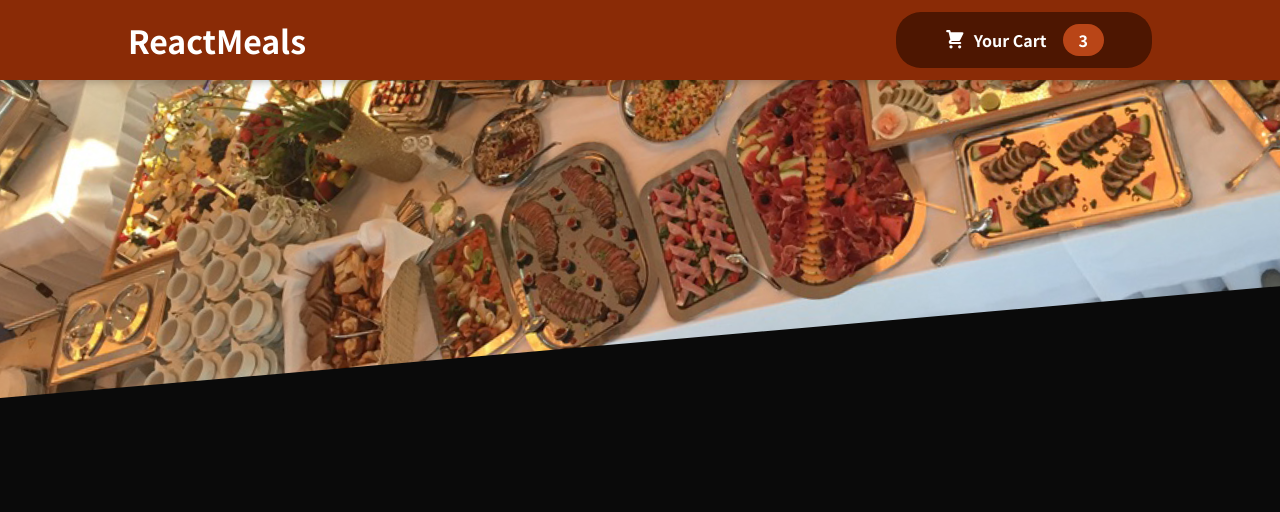
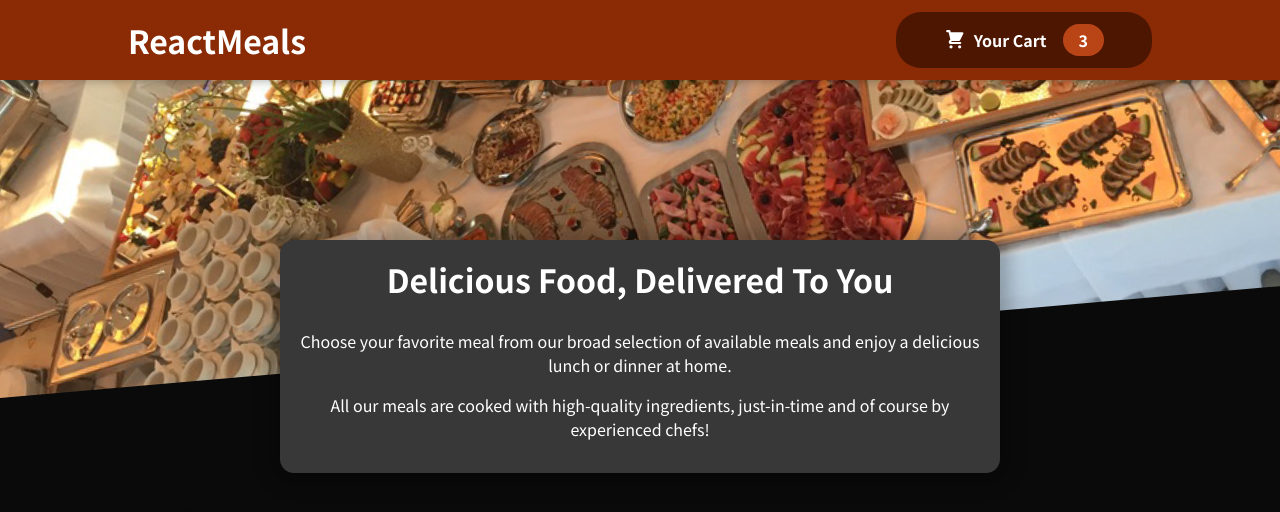
Before and after one commit to code-death/Food-Order-App_React-Code, a React (Create React App) app: page / in a window 1280 px wide. Shown: the top 512 px of the page. Built offline with nearby package versions, Linux system fonts and the light colour scheme.

Commit message:
Added Meals Components

```diff
--- a/src/App.js
+++ b/src/App.js
@@ -1,10 +1,14 @@
 import { Fragment } from 'react'
 import Header from './Components/Layout/Header'
+import Meals from './Components/Meals/Meals'
 
 function App() {
   return (
     <Fragment>
       <Header />
+      <main>
+        <Meals />
+      </main>
     </Fragment>
   )
 }
--- /dev/null
+++ b/src/Components/Meals/AvailableMeals.module.css
@@ -0,0 +1,24 @@
+.meals {
+  max-width: 60rem;
+  width: 90%;
+  margin: 2rem auto;
+  animation: meals-appear 1s ease-out forwards;
+}
+
+.meals ul {
+  list-style: none;
+  margin: 0;
+  padding: 0;
+}
+
+@keyframes meals-appear {
+  from {
+    opacity: 0;
+    transform: translateY(3rem);
+  }
+
+  to {
+    opacity: 1;
+    transform: translateY(0);
+  }
+}
--- /dev/null
+++ b/src/Components/Meals/AvailaibleMeals.js
@@ -0,0 +1,41 @@
+
+import classes from './AvailableMeals.module.css'
+
+const DUMMY_MEALS = [
+  {
+    id: 'm1',
+    name: 'Sushi',
+    description: 'Finest fish and veggies',
+    price: 22.99,
+  },
+  {
+    id: 'm2',
+    name: 'Schnitzel',
+    description: 'A german specialty!',
+    price: 16.5,
+  },
+  {
+    id: 'm3',
+    name: 'Barbecue Burger',
+    description: 'American, raw, meaty',
+    price: 12.99,
+  },
+  {
+    id: 'm4',
+    name: 'Green Bowl',
+    description: 'Healthy...and green...',
+    price: 18.99,
+  },
+]
+
+const AvailaibleMeals = () => {
+  const mealsList = DUMMY_MEALS.map(meal => <li>{meal.name}</li>)
+
+  return (
+    <section className={classes.meals}>
+      <ul>{mealsList}</ul>
+    </section>
+  )
+}
+
+export default AvailaibleMeals
--- /dev/null
+++ b/src/Components/Meals/Meals.js
@@ -0,0 +1,14 @@
+import { Fragment } from 'react'
+import AvailaibleMeals from './AvailaibleMeals'
+import MealsSummary from './MealsSummary'
+
+const Meals = props => {
+  return (
+    <Fragment>
+      <MealsSummary />
+      <AvailaibleMeals />
+    </Fragment>
+  )
+}
+
+export default Meals
--- /dev/null
+++ b/src/Components/Meals/MealsSummary.js
@@ -0,0 +1,19 @@
+import classes from './MealsSummary.module.css'
+
+const MealsSummary = () => {
+  return (
+    <section className={classes.summary}>
+      <h2>Delicious Food, Delivered To You</h2>
+      <p>
+        Choose your favorite meal from our broad selection of available meals
+        and enjoy a delicious lunch or dinner at home.
+      </p>
+      <p>
+        All our meals are cooked with high-quality ingredients, just-in-time and
+        of course by experienced chefs!
+      </p>
+    </section>
+  )
+}
+
+export default MealsSummary
--- /dev/null
+++ b/src/Components/Meals/MealsSummary.module.css
@@ -0,0 +1,18 @@
+.summary {
+  text-align: center;
+  max-width: 45rem;
+  width: 90%;
+  margin: auto;
+  margin-top: -10rem;
+  position: relative;
+  background-color: #383838;
+  color: white;
+  border-radius: 14px;
+  padding: 1rem;
+  box-shadow: 0 1px 18px 10px rgba(0, 0, 0, 0.25);
+}
+
+.summary h2 {
+  font-size: 2rem;
+  margin-top: 0;
+}
```
